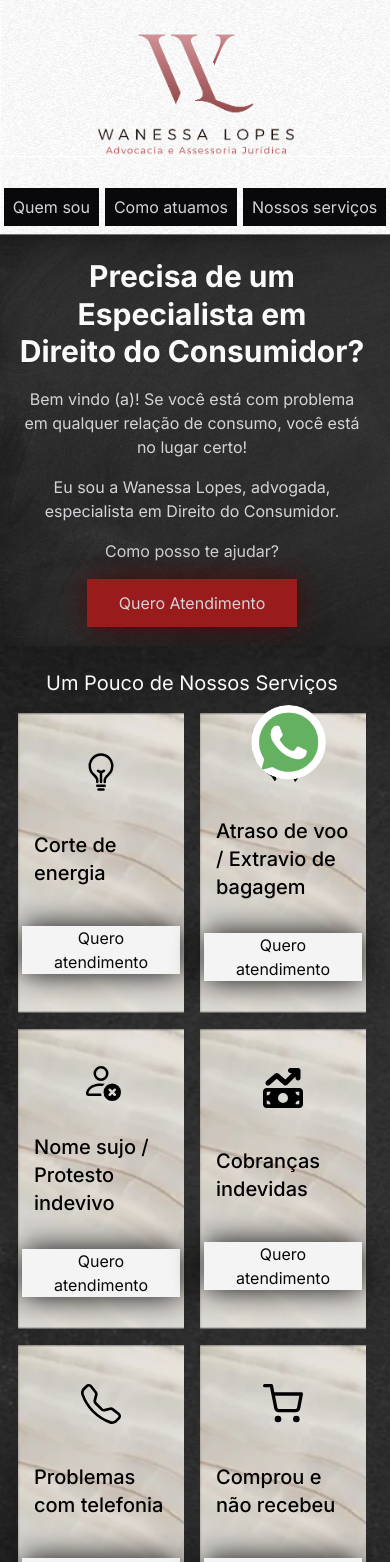
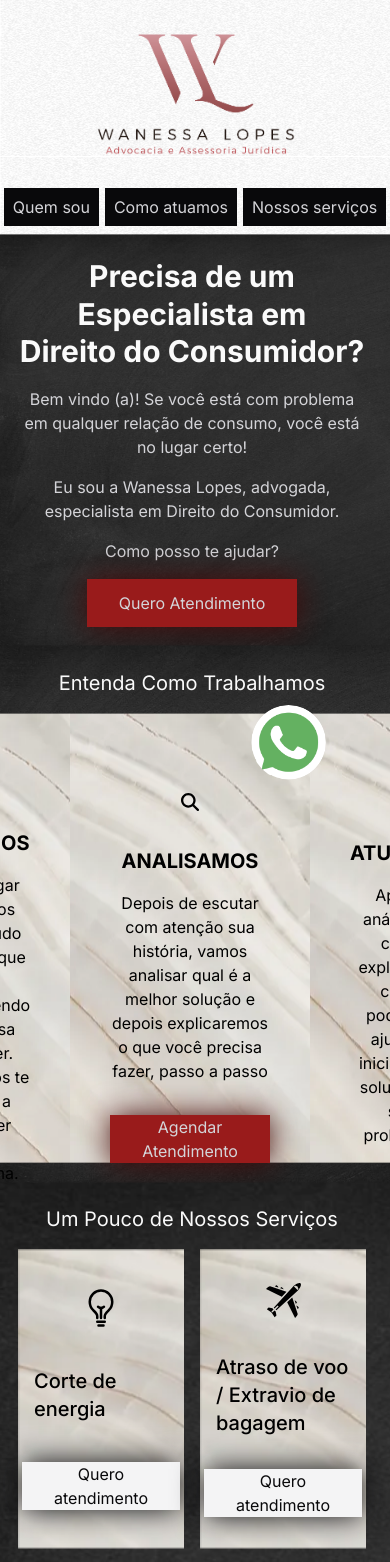
Before and after one commit to f3rnandorj/wanessalopesadv, a Next.js app: page / in a window 390 px wide. Shown: the top 1562 px of the page. Built offline with nearby package versions, Linux system fonts and the light colour scheme.

Commit message:
advances....

```diff
--- a/src/app/page.tsx
+++ b/src/app/page.tsx
@@ -13,7 +13,7 @@ import { backgroundImage, evidences, utilsImages } from "@/assets";
 export default function Home() {
   return (
     <div className="flex flex-1 flex-col">
-      <Section>
+      <Section className="order-0 lg:order-none">
         <Text
           preset="heading"
           tag="h1"
@@ -45,7 +45,7 @@ export default function Home() {
         <Button title="Quero Atendimento" />
       </Section>
 
-      <Section id="our_services">
+      <Section id="our_services" className="order-2 lg:order-none">
         <Text
           tag="p"
           preset="heading_sm"
@@ -61,7 +61,7 @@ export default function Home() {
         </div>
       </Section>
 
-      <Section id="how_we_act">
+      <Section id="how_we_act" className="order-1 lg:order-none">
         <Text
           tag="p"
           preset="heading_sm"
@@ -73,7 +73,7 @@ export default function Home() {
         <FlowOfWork flow="first" />
       </Section>
 
-      <Section>
+      <Section className="order-3 lg:order-none">
         <Text
           tag="p"
           preset="heading_sm"
@@ -85,7 +85,7 @@ export default function Home() {
         <FlowOfWork flow="second" />
       </Section>
 
-      <Section>
+      <Section className="order-4 lg:order-none">
         <Text
           tag="p"
           preset="heading_sm"
@@ -104,7 +104,7 @@ export default function Home() {
         <Button title="Quero Atendimento Agora" />
       </Section>
 
-      <Section id="who_i_am">
+      <Section id="who_i_am" className="order-5 lg:order-none">
         <div className="flex h-[420px]">
           <Image
             src={utilsImages.avatar}
--- a/src/components/Section/Section.tsx
+++ b/src/components/Section/Section.tsx
@@ -4,7 +4,7 @@ interface SectionProps extends React.HTMLAttributes<HTMLDivElement> {}
 
 export const MARGIN_HORIZONTAL = "px-6";
 
-export function Section({ ...divProps }: SectionProps) {
+export function Section({ className, ...divProps }: SectionProps) {
   const styles = {
     sectionContainer: `max-w-[70rem] flex flex-1 flex-col items-center
      md:mt-14 md:mb-14
@@ -19,7 +19,7 @@ export function Section({ ...divProps }: SectionProps) {
         backgroundImage: `url(${backgroundImage.section.src})`,
       }}
       className={`-mt-1.5 -ml-1.5 bg-cover py-6
-      lg:py-0`}
+      lg:py-0 ${className}`}
     >
       <div {...divProps} className={styles.sectionContainer} />
     </div>
```
